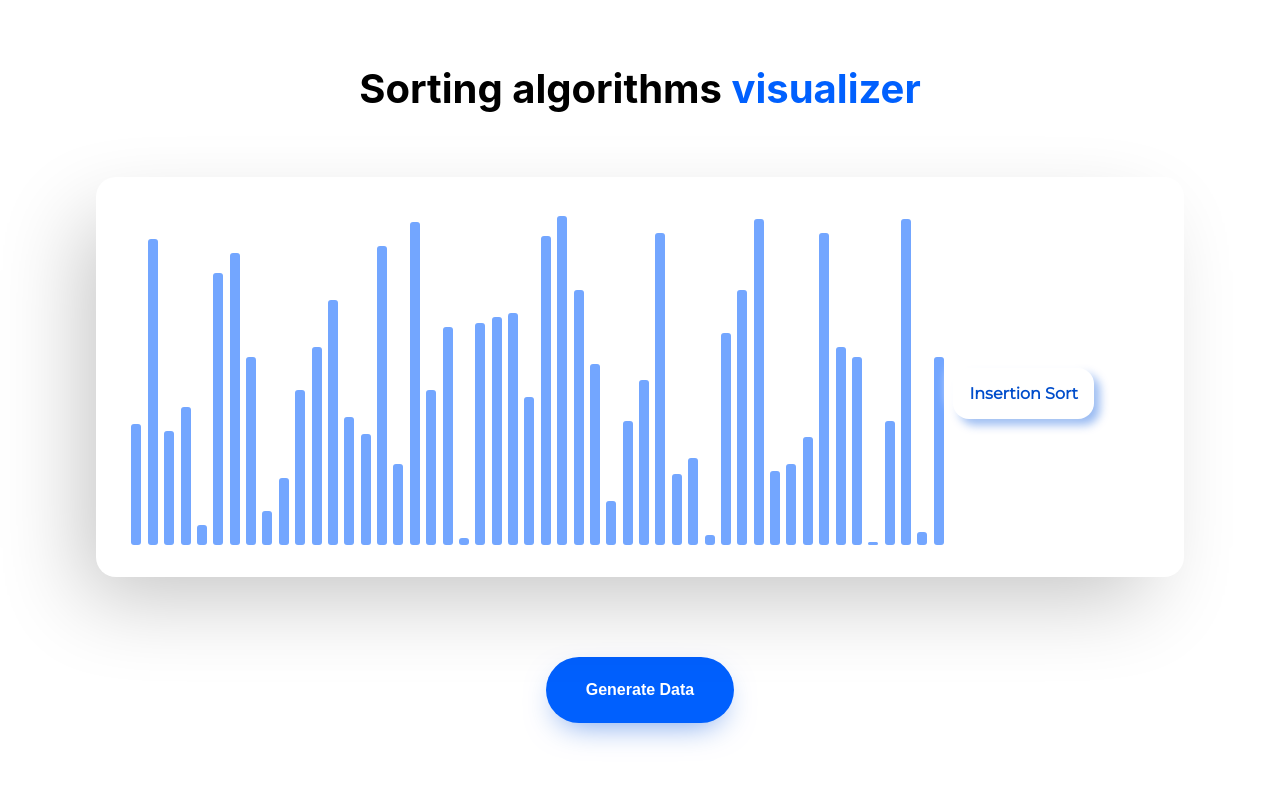
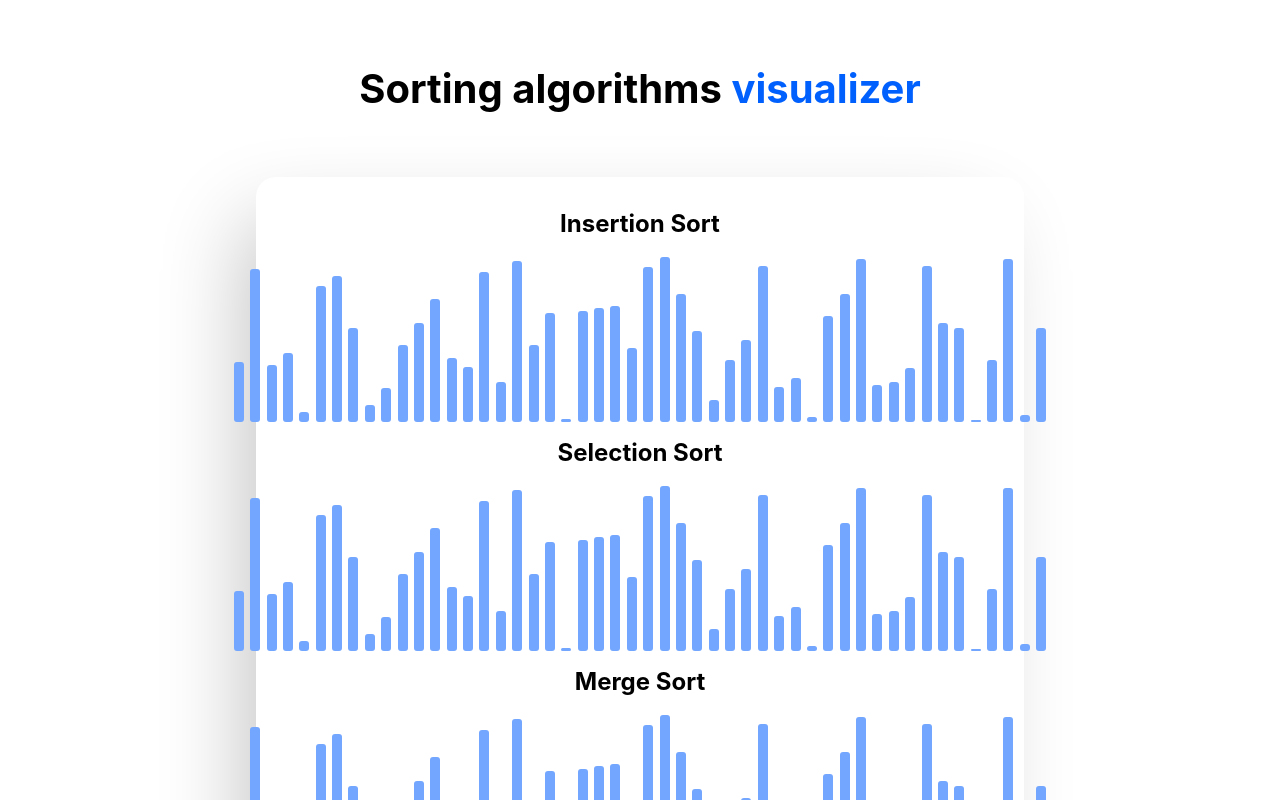
Before and after one commit to zyryf/sorting-algorithms-visualizer, a React (Create React App) app: page / in a window 1280 px wide. Both pictures are taken after a click on the button "Generate Data". Shown: the top 800 px of the page. Built offline with nearby package versions, Linux system fonts and the light colour scheme.

Commit message:
add selection sort

```diff
--- a/src/App.js
+++ b/src/App.js
@@ -37,7 +37,9 @@ const GenerateData = styled.button`
 export const AppContext = React.createContext();
 
 function App() {
-  const [data, setData] = useState(null);
+  const [insertionSortData, setInsertionSortData] = useState(null);
+  const [selectionSortData, setSelectionSortData] = useState(null);
+  const [mergeSortData, setMergeSortData] = useState(null);
   const [isSorting, setSorting] = useState(false);
   const generateRandomData = (amount) => {
     const data = [];
@@ -45,11 +47,24 @@ function App() {
       const randomNumber = Math.floor(Math.random() * 100) + 1;
       data.push({ value: randomNumber, color: COLORS.light_blue });
     }
-    setData([...data]);
+    setInsertionSortData([...data]);
+    setSelectionSortData([...data]);
+    setMergeSortData([...data]);
   };
 
   return (
-    <AppContext.Provider value={{ isSorting, setSorting, data, setData }}>
+    <AppContext.Provider
+      value={{
+        insertionSortData,
+        setInsertionSortData,
+        selectionSortData,
+        setSelectionSortData,
+        mergeSortData,
+        setMergeSortData,
+        isSorting,
+        setSorting,
+      }}
+    >
       <ThemeProvider theme={{ COLORS, FONT_SIZES }}>
         <div className="App">
           <Title>
--- a/src/components/Card.js
+++ b/src/components/Card.js
@@ -6,30 +6,41 @@ import Bar from './Bar';
 import StartComponent from './StartComponent';
 import SortingPanel from './SortingPanel';
 const GridWrapper = styled.div`
-  min-width: 60vw;
+  width: 60vw;
   padding: 2rem;
-  height: 50vh;
+  min-height: 50vh;
   border-radius: 20px;
   box-shadow: -24px 32px 85px -13px rgba(0, 0, 0, 0.24);
   position: relative;
   display: flex;
+  justify-content: center;
+  align-items: center;
+  flex-wrap: wrap;
+  & h2 {
+    width: 100%;
+    text-align: center;
+    font-weight: light;
+  }
 `;
 const Bars = styled.ul`
+  padding: 1rem 0;
   list-style: none;
+  height: 200px;
   display: flex;
-  height: 100%;
   align-items: flex-end;
-  width: 75%;
 `;
 
 const Card = () => {
-  const { data } = useContext(AppContext);
+  const { insertionSortData, mergeSortData, selectionSortData } = useContext(
+    AppContext
+  );
   return (
     <GridWrapper>
-      {data !== null ? (
+      {insertionSortData !== null ? (
         <>
+          <h2>Insertion Sort</h2>
           <Bars>
-            {data.map((element, index) => (
+            {insertionSortData.map((element, index) => (
               <Bar
                 height={`${element.value}%`}
                 color={`${element.color}`}
@@ -37,6 +48,27 @@ const Card = () => {
               ></Bar>
             ))}
           </Bars>
+          <h2>Selection Sort</h2>
+          <Bars>
+            {selectionSortData.map((element, index) => (
+              <Bar
+                height={`${element.value}%`}
+                color={`${element.color}`}
+                key={index}
+              ></Bar>
+            ))}
+          </Bars>
+          <h2>Merge Sort </h2>
+          <Bars>
+            {mergeSortData.map((element, index) => (
+              <Bar
+                height={`${element.value}%`}
+                color={`${element.color}`}
+                key={index}
+              ></Bar>
+            ))}
+          </Bars>
+
           <SortingPanel />
         </>
       ) : (
--- /dev/null
+++ b/src/components/SortButton.js
@@ -0,0 +1,20 @@
+import styled from 'styled-components';
+
+export const SortButton = styled.button`
+  border: 2px solid green;
+  color: green;
+  padding: 1.5rem 2.5rem;
+  border-radius: 40px;
+  font-size: ${(props) => props.theme.FONT_SIZES.sm};
+  cursor: pointer;
+  font-weight: bold;
+  transition: 0.2s;
+  &:hover {
+    cursor: pointer;
+    background-color: rgba(0, 0, 0, 0.3);
+  }
+  &:disabled {
+    cursor: auto;
+    opacity: 0.3;
+  }
+`;
--- a/src/components/SortingPanel.js
+++ b/src/components/SortingPanel.js
@@ -1,23 +1,102 @@
-import React from 'react';
+import React, { useContext } from 'react';
 import styled from 'styled-components';
 
-import InsertionSort from './sorting_components/InsertionSort';
+import delay from './sorting_functions/delay';
+import { AppContext } from '../App';
+import { SortButton } from './SortButton';
+import { COLORS } from '../ThemeConstants';
 
-const SortingPanelWrapper = styled.div`
-  height: 100%;
-  width: 25%;
-  display: flex;
-  flex-direction: column;
-  justify-content: space-around;
-  align-items: center;
-  margin: 1rem 2rem; ;
+const Wrapper = styled.div`
+  width: 100%;
 `;
+const SortingPanel = () => {
+  const {
+    insertionSortData,
+    setInsertionSortData,
+    selectionSortData,
+    setSelectionSortData,
+  } = useContext(AppContext);
 
-const SortingPanel = () => {
+  const { isSorting, setSorting } = useContext(AppContext);
+
+  const setColor = (data, color, index) => {
+    const colored = { value: data[index].value, color: color };
+    data[index] = colored;
+  };
+
+  const insertionSort = async () => {
+    for (let i = 1; i < insertionSortData.length; i++) {
+      let j = i - 1;
+      let current = { value: insertionSortData[i].value, color: 'lightgreen' };
+
+      for (j; j > -1 && current.value < insertionSortData[j].value; j--) {
+        await delay(50);
+        insertionSortData[j + 1] = insertionSortData[j];
+        setColor(insertionSortData, 'red', j);
+        setColor(insertionSortData, 'lightgreen', j + 1);
+        setInsertionSortData([...insertionSortData]);
+      }
+      await delay(50);
+      insertionSortData[j + 1] = current;
+      setInsertionSortData([...insertionSortData]);
+    }
+    setSorting(false);
+  };
+
+  const selectionSort = async () => {
+    const swap = (array, firstIndex, secondIndex) => {
+      let temp = array[firstIndex];
+      array[firstIndex] = array[secondIndex];
+      array[secondIndex] = temp;
+    };
+    const indexOfMinimum = async (array, startIndex) => {
+      let minValue = array[startIndex].value;
+      let minIndex = startIndex;
+
+      for (let i = minIndex + 1; i < array.length; i++) {
+        await delay(50);
+
+        setColor(selectionSortData, 'red', i);
+        setColor(selectionSortData, COLORS.light_blue, i - 1);
+        setSelectionSortData([...selectionSortData]);
+        if (array[i].value < minValue) {
+          minIndex = i;
+          minValue = array[i].value;
+        }
+      }
+      setColor(
+        selectionSortData,
+        COLORS.light_blue,
+        selectionSortData.length - 1
+      );
+      setSelectionSortData([...selectionSortData]);
+
+      return minIndex;
+    };
+
+    let minIndex = 0;
+    for (let i = 0; i < selectionSortData.length; i++) {
+      await delay(50);
+      minIndex = await indexOfMinimum(selectionSortData, i);
+      swap(selectionSortData, i, minIndex);
+      setColor(selectionSortData, 'lightgreen', i);
+      setSelectionSortData([...selectionSortData]);
+    }
+  };
+
   return (
-    <SortingPanelWrapper>
-      <InsertionSort />
-    </SortingPanelWrapper>
+    <Wrapper>
+      <SortButton
+        disabled={isSorting}
+        onClick={() => {
+          insertionSort();
+          selectionSort();
+          setSorting(true);
+        }}
+      >
+        Start sorting
+      </SortButton>
+    </Wrapper>
   );
 };
 
--- a/src/components/sorting_components/InsertionSort.js
+++ /dev/null
@@ -1,52 +0,0 @@
-import React, { useState, useContext } from 'react';
-
-import { AppContext } from '../../App';
-import delay from './delay';
-import { SortButton } from './SortButton';
-
-const InsertionSort = () => {
-  let { data, setData } = useContext(AppContext);
-
-  const { isSorting, setSorting } = useContext(AppContext);
-  const setColor = (color, index) => {
-    console.log(data[index]);
-    data[index].color = color;
-    setData([...data]);
-  };
-
-  const insertionSort = async () => {
-    setSorting(true);
-    for (let i = 1; i < data.length; i++) {
-      let j = i - 1;
-      let current = data[i];
-
-      for (j; j > -1 && current.value < data[j].value; j--) {
-        await delay(50);
-        data[j + 1] = data[j];
-        setData([...data]);
-      }
-      await delay(50);
-      data[j + 1] = current;
-      setData([...data]);
-      for (let x = 0; x <= i; x++) {
-        setColor('lightgreen', x);
-      }
-    }
-    setSorting(false);
-  };
-
-  return (
-    <div>
-      <SortButton
-        disabled={isSorting}
-        onClick={() => {
-          insertionSort();
-        }}
-      >
-        Insertion Sort
-      </SortButton>
-    </div>
-  );
-};
-
-export default InsertionSort;
--- a/src/components/sorting_components/SortButton.js
+++ /dev/null
@@ -1,28 +0,0 @@
-import styled from 'styled-components';
-
-export const SortButton = styled.button`
-  border: none;
-  width: 100%;
-  border-radius: 16px;
-  background-color: white;
-  padding: 1rem;
-  font-family: 'Montserrat', sans-serif;
-  font-size: ${(props) => props.theme.FONT_SIZES.sm};
-  font-weight: bold;
-  color: ${(props) => props.theme.COLORS.dark_blue};
-  cursor: pointer;
-  transition: all 0.1s ease-in-out;
-  box-shadow: -6px -6px 10px rgba(255, 255, 255, 0.8),
-    6px 6px 10px rgba(0, 84, 222, 0.4);
-  &:hover {
-    opacity: 0.3;
-    box-shadow: -6px -6px 10px rgba(255, 255, 255, 0.8),
-      6px 6px 10px rgba(0, 0, 0, 0.2);
-  }
-  &:disabled {
-    opacity: 0.3;
-    box-shadow: -6px -6px 10px rgba(255, 255, 255, 0.8),
-      6px 6px 10px rgba(0, 0, 0, 0.2);
-    cursor: auto;
-  }
-`;
```
Also changed, not shown: src/components/sorting_components/selectionSort.js (deleted, +0 -30 lines), src/components/sorting_functions/mergeSort.js (renamed from src/components/sorting_components/mergeSort.js, +8 -8 lines), src/components/sorting_functions/selectionSort.js (added, +30 -0 lines), src/components/sorting_functions/delay.js (renamed from src/components/sorting_components/delay.js), 1 other file (tests, documents, lock files or other folders).
